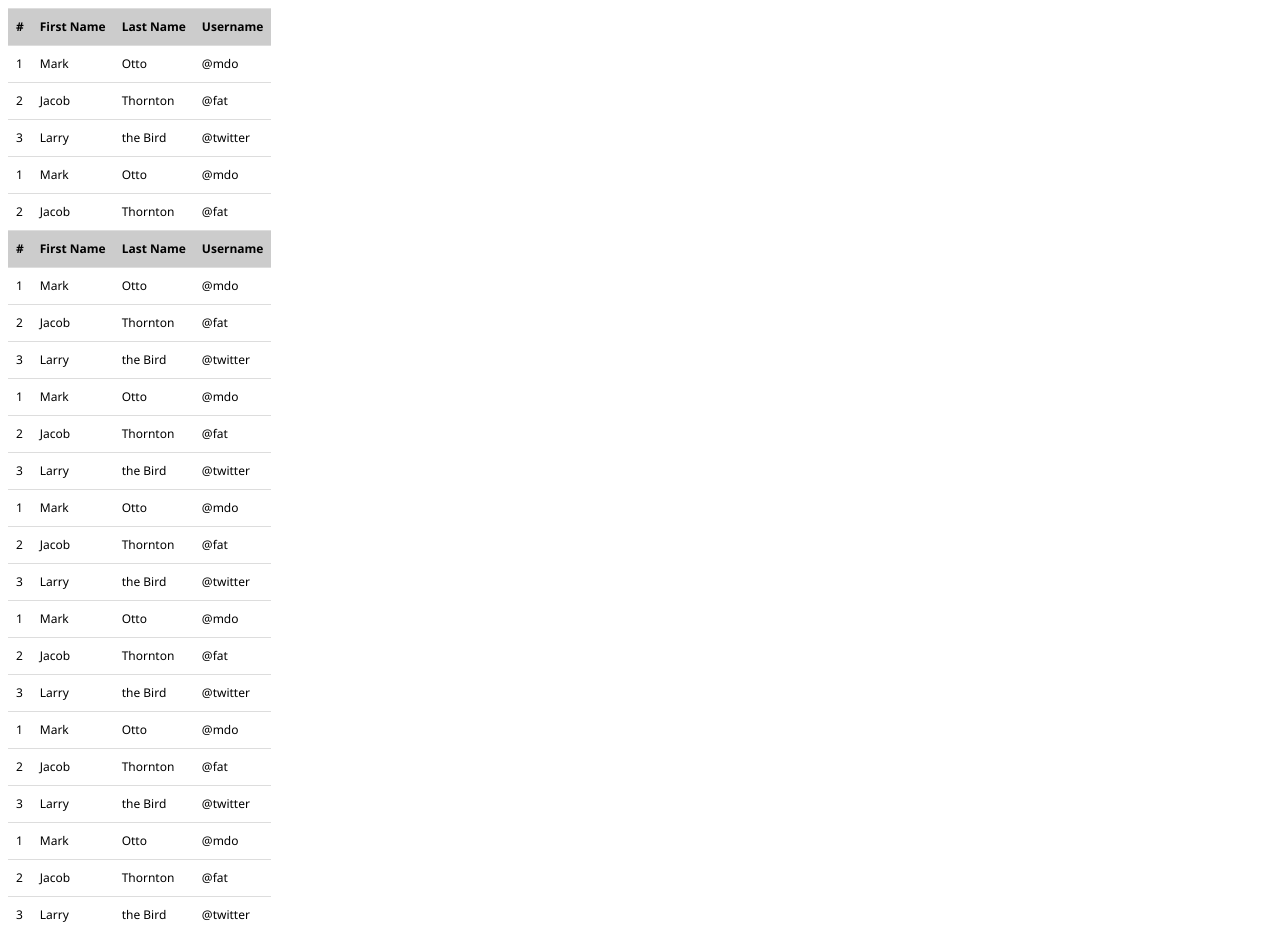
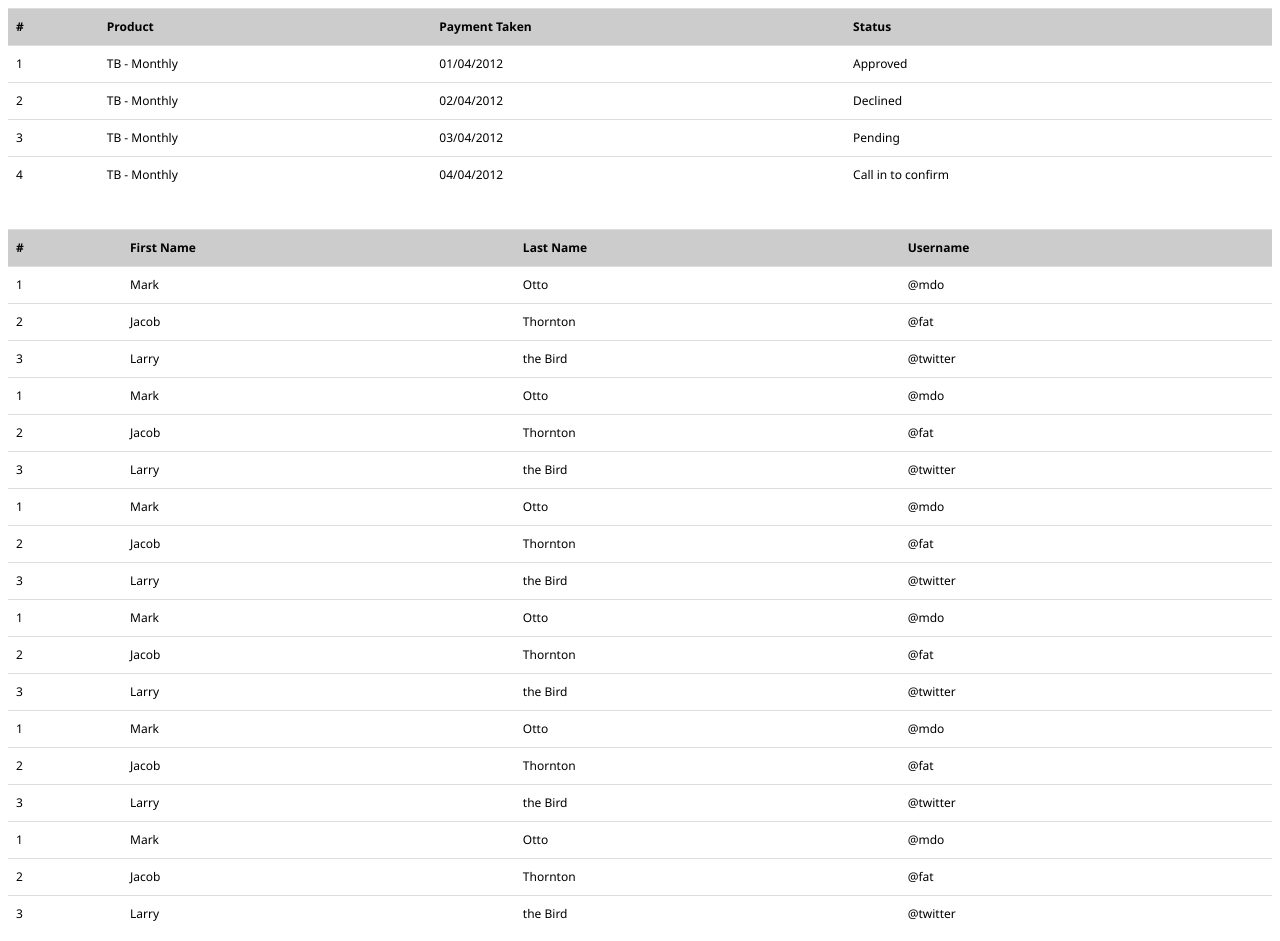
Before and after one commit to vlin/jquery.freeze, a plain HTML site: page index.html in a window 1280 px wide. Drawn offline with nearby package versions, Linux system fonts and the light colour scheme.

Commit message:
fixing thead width issue, making demo a bit better

```diff
--- a/index.html
+++ b/index.html
@@ -8,7 +8,7 @@
                 font:12px/1.5 'Segoe UI','Lucida Sans Unicode', 'Lucida Grande', 'Lucida Sans', Arial, sans-serif;
             }
             table {
-                max-width: 100%;
+                width: 100%;
                 background-color: transparent;
                 border-collapse: collapse;
                 border-spacing: 0;
@@ -24,9 +24,6 @@
                 border-top: 1px solid #ddd;
              }
         </style>
-        <!--[if lt IE 9]>
-          <script src="http://html5shiv.googlecode.com/svn/trunk/html5.js"></script>
-        <![endif]-->
     </head>
     <body>
 
@@ -34,45 +31,39 @@
       <thead>
         <tr>
           <th>#</th>
-          <th>First Name</th>
-          <th>Last Name</th>
-          <th>Username</th>
+          <th>Product</th>
+          <th>Payment Taken</th>
+          <th>Status</th>
         </tr>
       </thead>
       <tbody>
         <tr>
           <td>1</td>
-          <td>Mark</td>
-          <td>Otto</td>
-          <td>@mdo</td>
+          <td>TB - Monthly</td>
+          <td>01/04/2012</td>
+          <td>Approved</td>
         </tr>
         <tr>
           <td>2</td>
-          <td>Jacob</td>
-          <td>Thornton</td>
-          <td>@fat</td>
+          <td>TB - Monthly</td>
+          <td>02/04/2012</td>
+          <td>Declined</td>
         </tr>
         <tr>
           <td>3</td>
-          <td>Larry</td>
-          <td>the Bird</td>
-          <td>@twitter</td>
+          <td>TB - Monthly</td>
+          <td>03/04/2012</td>
+          <td>Pending</td>
         </tr>
         <tr>
-          <td>1</td>
-          <td>Mark</td>
-          <td>Otto</td>
-          <td>@mdo</td>
-        </tr>
-        <tr>
-          <td>2</td>
-          <td>Jacob</td>
-          <td>Thornton</td>
-          <td>@fat</td>
+          <td>4</td>
+          <td>TB - Monthly</td>
+          <td>04/04/2012</td>
+          <td>Call in to confirm</td>
         </tr>
       </tbody>
     </table>
-
+    <br /><br />
     <table class="table">
       <thead>
         <tr>
@@ -194,10 +185,12 @@
       </tbody>
     </table>
 
-        <script src="http://ajax.googleapis.com/ajax/libs/jquery/1/jquery.min.js"></script>
-        <script src="jquery.freeze.js"></script>
-        <script>
-        $('.table').freeze({selector:'thead',marginTop:0});
-        </script>
+    <script src="http://ajax.googleapis.com/ajax/libs/jquery/1/jquery.min.js"></script>
+    <script src="jquery.freeze.js"></script>
+    <script>
+    window.onload = function() {
+      $('.table').freeze({marginTop:0});
+    }
+    </script>
     </body>
 </html>
--- a/jquery.freeze.js
+++ b/jquery.freeze.js
@@ -11,8 +11,9 @@
             freeze = [];
 
         this.each(function() {
-            var parent = $(this);
-            if (parent.find('thead').length === 0) {
+            var parent = $(this),
+                thead = parent.find('thead');
+            if (thead.length === 0) {
                 console.log('there is no <thead>');
                 return false;
             }
@@ -22,16 +23,22 @@
             cloneNode.css({
                 left : offset.left,
                 top : opts.marginTop,
+                width : parent.width(),
                 display : 'none',
                 position : 'fixed'
             })
             .removeAttr('id')
                 .children(':not(thead)').remove();
 
+            var allChildren = thead.find('*');
+            $.each(cloneNode.find('thead *'), function(i) {
+                $(this).width(allChildren.eq(i).width());
+            });
+
             freeze.push({
                 node : cloneNode,
                 offset : offset,
-                height : parent.find(opts.selector).height(),
+                height : thead.height(),
                 parentHeight : parent.height()
             });
 
@@ -47,13 +54,11 @@
             $.each(freeze, function(i, f) {
                 var bottom = f.offset.top + f.parentHeight,
                     freezeLimit = bottom - f.height;
+
                 if (sTop > f.offset.top && sTop <= freezeLimit) {
-                    f.node.css({'position' : 'fixed', 'top' : opts.marginTop, 'display' : 'table'});
+                    f.node.css({position : 'fixed', top : opts.marginTop, display : 'table'});
                 } else if ((sTop > freezeLimit && sTop <= bottom)) {
-                    f.node.css({
-                        'position' : 'absolute',
-                        'top' : freezeLimit
-                    }).show();
+                    f.node.css({position : 'absolute', top : freezeLimit, display : 'table'});
                 } else {
                     f.node.hide();
                 }
```
